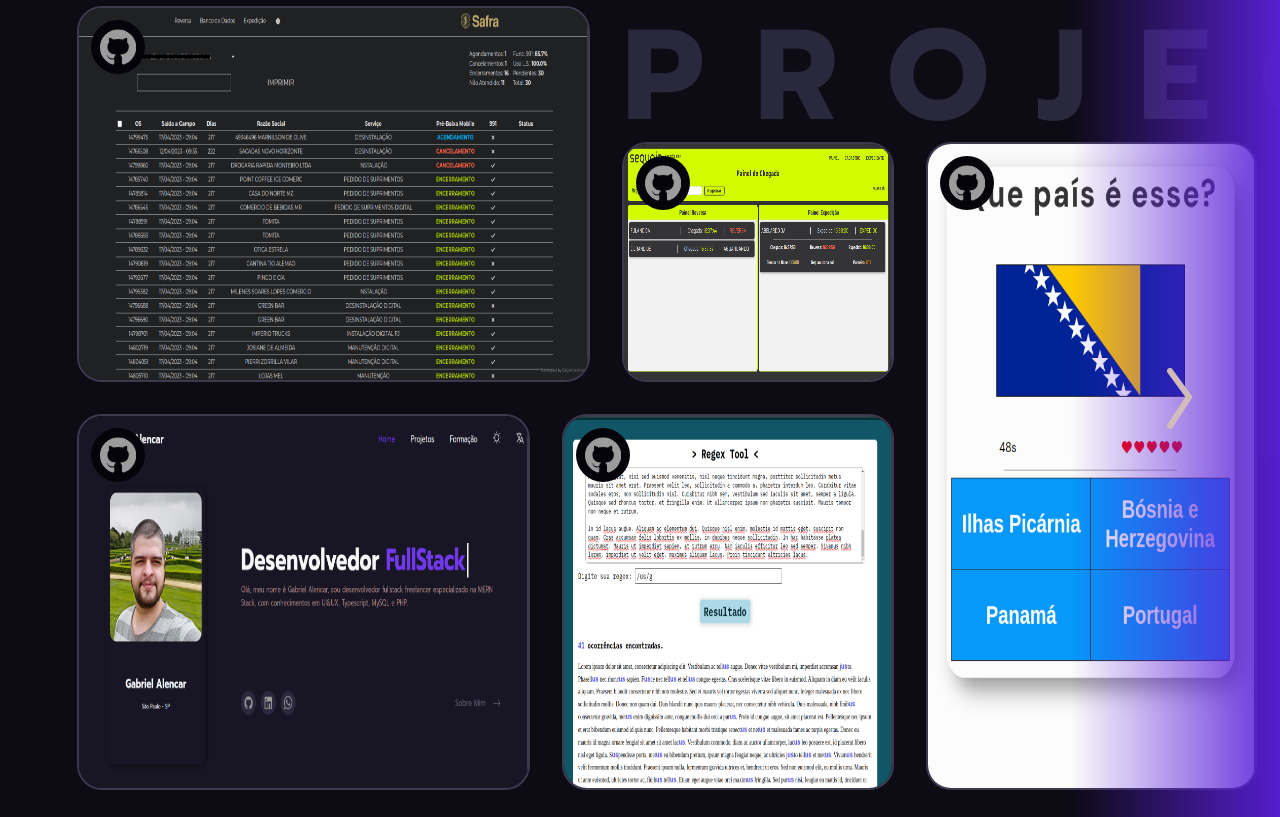
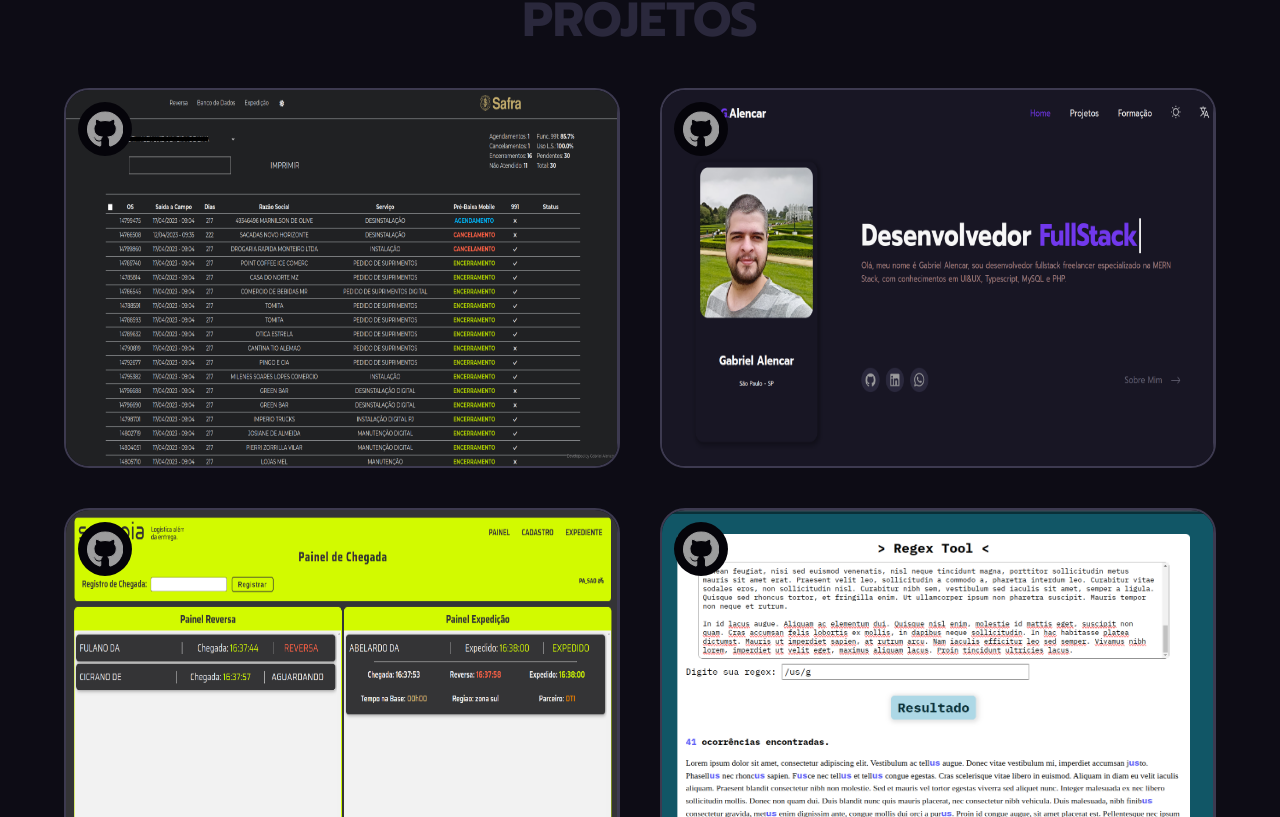
Before and after one commit to gabrielalencardearaujo/portfolio_galencar, a React (Vite) app: page / in a window 1280 px wide. Shown: the part 1103-1920 px from the top of the page. Built offline with nearby package versions, Linux system fonts and the light colour scheme.

Commit message:
alterando layout secao de projetos na pagina home

```diff
--- a/src/index.css
+++ b/src/index.css
@@ -117,6 +117,7 @@ ul, li, a {
   letter-spacing: 0.2rem;
   text-align: center;
   margin-bottom: 3rem;
+  text-transform: uppercase;
 }
 
 .logo {
@@ -146,7 +147,6 @@ ul, li, a {
   filter: blur(0);
   transition: 1s;
 }
-
 
 @media (max-width: 1400px) {
   .titleDetails {
--- a/src/pages/Home/SectionProjects/CarProject.module.css
+++ b/src/pages/Home/SectionProjects/CarProject.module.css
@@ -1,6 +1,6 @@
 .cardContainer {
   max-width: 100%;
-  max-height: 100%;
+  max-height: 450px;
   border-radius: 25px;
   overflow: hidden;
   position: relative;
@@ -99,7 +99,7 @@
 
 .popUpContainer p {
   color: #F7F7F7;
-  font-size: 2.5vh;
+  font-size: 1.5rem;
   font-weight: 500;
 }
 
@@ -107,64 +107,68 @@
   top: 0px;
 }
 
-/* Cards Grid */
+.project0 p {
+  font-size: 1.125rem;
+}
 
-.project0 {
-  grid-column: 1 / 10;
-  grid-row: 1 / 7;
+@media (max-width: 1400px) {
+  .cardContainer {
+    height: 380px;
+  }
+
+  .popUpContainer p {
+    font-size: 1rem;
+  }
+}
+
+@media (max-width: 1200px) {
+  .cardContainer {
+    height: 320px;
+  }
+}
+
+@media (min-width: 769px) and (max-width: 1024px) {
+  .cardContainer {
+    height: 280px;
+  }
+
+  .popUpContainer p {
+    color: #F7F7F7;
+    font-size: 1rem;
+    font-weight: 400;
   }
 
   .project0 p {
-  font-size: 1.2rem;
-}
-
-.project1 {
-  grid-column: 1 / 9;
-  grid-row: 7 / 13;
-}
-
-.project2 {
-  grid-column: 10 / 15;
-  grid-row: 3 / 7;
+    font-size: 0.6rem;
   }
 
   .project2 p {
-  font-size: 16px;
+    font-size: 0.75rem;
   }
 
-.project2 h3 {
-  font-size: 24px;
+  .popUpContainer h3 {
+    font-size: clamp(1.2rem, 1.2rem + 0.8vw, 1.2rem + 1.5vw);
+  }
 }
 
-.project3 {
-  grid-column: 9 / 15;
-  grid-row: 7 / 13;
+@media (max-width: 768px) {
+  .cardContainer {
+    height: 360px;
   }
 
-.project4 {
-  grid-column: 15 / 21;
-  grid-row: 3 / 13;
+  .popUpContainer p {
+    color: #F7F7F7;
+    font-size: 0.8rem;
+    font-weight: 400;
   }
 
-.project5 {
-  grid-column: 21 / 27;
-  grid-row: 3 / 13;
+  .popUpContainer h3 {
+    font-size: clamp(1rem, 1rem + 0.6vw, 1rem + 1.2vw);
+  }
 }
 
-.project6 {
-  grid-column: 27 / 37;
-  grid-row: 1 / 7;
+@media (max-width: 480px) {
+  .cardContainer {
+    height: 280px;
   }
-
-.project7 {
-  grid-column: 27 / 32;
-  grid-row: 7 / 13 ;
 }
-
-.project7 p {
-  font-size: 16px;
-}
-
-.project7 h3 {
-  font-size: 24px;
-}
--- a/src/pages/Home/SectionProjects/CardProject.tsx
+++ b/src/pages/Home/SectionProjects/CardProject.tsx
@@ -23,7 +23,7 @@ function CardProject({
     <a
       href={website}
       target="_blank"
-      className={`${styles.cardContainer} ${styles[id]} hidden`}
+      className={`${styles.cardContainer} ${styles[id]}  hidden`}
       id={id}
     >
       <img src={src} alt="" />
--- a/src/pages/Home/SectionProjects/SectionProject.module.css
+++ b/src/pages/Home/SectionProjects/SectionProject.module.css
@@ -1,201 +1,69 @@
 .container {
   background-color: var(--color-base8);
-  width: 180vw;
+  width: 100%;
   margin: 160px 0px 80px 0px;
-  padding: 60px 6vw;
+  padding: 4vw 6vw;
+  transition: all .6s ease-in-out;
   position: relative;
-  transition: all .6s ease-in-out;
-
+  overflow: hidden;
 }
 
 .content {
   display: grid;
-  grid-template-columns: repeat(36, 1fr);
-  grid-template-rows: repeat(12, 40px);
-  gap: 40px;
+  grid-template-columns: repeat(2, minmax(520px, auto));
+  gap: 60px;
 }
 
-.container h1 {
-  text-transform: uppercase;
-  color: var(--color-base6);
-  font-size: 12.5rem;
-  font-weight: 700;
-  line-height: 140px;
-  letter-spacing: 4.5rem;
-  grid-column: 10 / 27;
-  grid-row: 1 / 2;
+.leftIdent {
+  justify-self: end;
+  align-self: end;
+  margin-right: 10px;
+  margin-top: 3rem;
+  grid-column: 2;
+  text-align: end;
 }
 
-.seeMore {
-  grid-column: 32 / 37;
-  grid-row: 7 / 13 ;
-  max-width: 100%;
-  max-height: 100%;
-  border-radius: 40px;
-  overflow: hidden;
-  position: relative;
-  border: 2px solid var(--color-base5);
-  background-color: var(--color-base3);
-  transition: .4s ease-in-out;
-
-  display: grid;
-  justify-content: center;
-  align-items: center;
-  font-size: 3rem;
-  position: relative;
+.leftIdent p {
+  font-size: 2.5rem;
 }
 
-.seeMore:hover {
-  background-color: var(--color-primary2);
-  box-shadow: 12px 12px 24px rgb(0 0 0 / 0.6);
-  transform: translate(-8px, -8px);
-}
+/* Responsive */
 
-.iconSeta {
-  display: grid;
-  align-items: center;
-  justify-content: center;
-  background-color: #05040A;
-  padding: 5px;
-  border-radius: 50%;
-  width: 54px;
-  height: 54px;
-  cursor: pointer;
-  transform: rotate(45deg);
-
-  position: absolute;
-  bottom: 12px;
-  right: 12px;
-}
-
-.iconSeta svg {
-  width: 36px;
-  height: 36px;
-}
-
-.iconSeta svg,
-.iconSeta svg path {
-  fill: var(--color-base1);
-  stroke: var(--color-base1);
-  stroke-width: 3;
-}
-
-/* BAR SLIDE */
-
-.container .barSlide {
-  opacity: 0;
-  height: 100%;
-  width: 220px;
-  background: linear-gradient(-90deg, #5B20D8 0%, transparent);
-  display: grid;
-  justify-content: center;
-  align-items: center;
-  cursor: pointer;
-
-  position: absolute;
-  top: 0px;
-  transition: all .3s ease-in-out;
-}
-
-.container .barSlide {
-  animation: pulse 2.5s infinite ease-in-out;
-}
-
-.container .barSlide:hover {
-  opacity: 1;
-  animation: pulse 0s step-end;
-}
-
-.container .barSlide.left {
-  left: calc(100vw - 210px);
-  z-index: 10;
-}
-
-.container .barSlide.right {
-  right: calc(100vw - 210px);
-  z-index: 10;
-  background: linear-gradient(90deg, #5B20D8 0%, transparent);
-}
-
-.container .barSlide.right svg {
-  transform: rotate(180deg);
-}
-
-.container .barSlide svg path {
-  stroke: var(--color-neutral2);
-}
-
-.translate {
-  transform: translate(-80vw);
-}
-
-
-@keyframes pulse {
-  0% {
-    opacity: 0;
+@media (max-width: 1400px) {
+  .container {
+    padding: 3vw 5vw;
   }
 
-  50% {
-    opacity: 1;
-  }
-
-  100% {
-    opacity: 0;
+  .content {
+    grid-template-columns: repeat(2, minmax(420px, auto));
+    gap: 40px;
   }
 }
 
-@media (max-width: 1400px) {
+@media (max-width: 1024px) {
+  .content {
+    grid-template-columns: repeat(2, minmax(340px, auto));
+    gap: 20px;
+  }
+}
 
-  .container h1 {
-    font-size: 8rem;
-    letter-spacing: 3.2rem;
+@media (max-width: 768px) {
+  .container {
+    padding: 6vw 10vw;
   }
 
   .content {
-    grid-template-columns: repeat(36, 1fr);
-    grid-template-rows: repeat(12, 36px);
-    gap: 32px;
+    display: flex;
+    flex-direction: column;
+  }
+
+  .leftIdent p {
+    font-size: 2rem;
   }
 }
 
-@media (max-width: 1200px) {
-
-  .container h1 {
-    font-size: 6.5rem;
-    letter-spacing: 2.5rem;
-  }
-
-  .content {
-    grid-template-columns: repeat(36, 1fr);
-    grid-template-rows: repeat(12, 28px);
-  }
-
-  .container .barSlide {
-    opacity: 0;
-    height: 100%;
-    width: 220px;
-    background: linear-gradient(-90deg, #5B20D8 0%, transparent);
-    display: grid;
-    justify-content: center;
-    align-items: center;
-    cursor: pointer;
-
-    position: absolute;
-    top: 0px;
-    transition: all .3s ease-in-out;
-  }
-
-  .container .barSlide.left {
-    left: calc(100vw - 170px);
-  }
-
-  .container .barSlide.right {
-    right: calc(100vw - 170px);
+@media (max-width: 768px) {
+  .container {
+    padding: 3vw 5vw;
   }
 }
-
-/* @media (max-width: 1024px) {
-  .content {
-    grid-template-columns: repeat(2, 1fr);
-  }
-} */
--- a/src/pages/Home/SectionProjects/SectionProject.tsx
+++ b/src/pages/Home/SectionProjects/SectionProject.tsx
@@ -3,41 +3,14 @@ import styles from "./SectionProject.module.css";
 import { describeCardProjects } from "../../../assets/img/utils";
 import { NavLink } from "react-router-dom";
 import Seta from "../../../components/SVGComponents/Seta";
-import SetaSlide from "../../../assets/svg/SetaSlide";
-import React from "react";
 
 function SectionProject() {
-  const [slide, setSlide] = React.useState(false);
-  const sectionProjects: React.LegacyRef<HTMLElement> | HTMLElement = React.useRef(null);
-  const slideBar: React.LegacyRef<HTMLDivElement> | HTMLElement = React.useRef(null);
-
-  React.useEffect(() => {
-    if(slide) {
-      sectionProjects.current?.classList.add(`${styles.translate}`)
-      slideBar.current?.classList.remove(`${styles.left}`)
-      slideBar.current?.classList.add(`${styles.right}`)
-    } else {
-      sectionProjects.current?.classList.remove(`${styles.translate}`)
-      slideBar.current?.classList.remove(`${styles.right}`)
-      slideBar.current?.classList.add(`${styles.left}`)
-    }
-
-  }, [slide]);
-
   return (
-    <section className={`${styles.container}`} ref={sectionProjects}>
-      <div
-        className={`${styles.barSlide} animeLoop ${styles.right}`}
-        onClick={() => setSlide(!slide)}
-        ref={slideBar}
-      >
-        <SetaSlide />
-      </div>
-
+    <section className={styles.container}>
+      <h1 className="titleDetails">Projetos</h1>
       <div className={styles.content}>
-        <h1>Projects</h1>
         {describeCardProjects.map((project, index) => {
-          if (index < 8) {
+          if (index < 4) {
             return (
               <CardProject
                 key={`project${index}`}
@@ -52,10 +25,12 @@ function SectionProject() {
           }
         })}
 
-        <NavLink to="/projects" className={styles.seeMore}>
-          Veja Mais
-          <span className={styles.iconSeta}>
-            <Seta />
+        <NavLink to="projects" className={styles.leftIdent}>
+          <span className={`aboutMeLink linkInternal`}>
+            <p>Veja mais</p>
+            <span className="animeLoop">
+              <Seta />
+            </span>
           </span>
         </NavLink>
       </div>
```
Also changed, not shown: src/assets/img/Projects/orcamentoPessoal.png, src/assets/img/Projects/quizFlag.png. Lines whose indentation alone changed are shown as unchanged.
